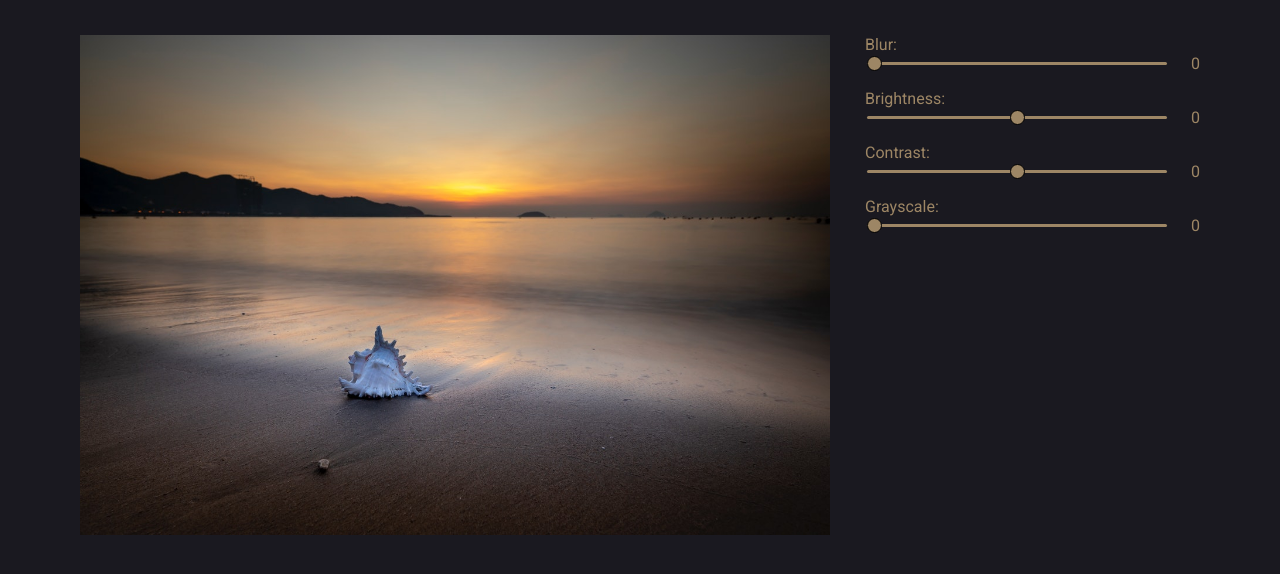
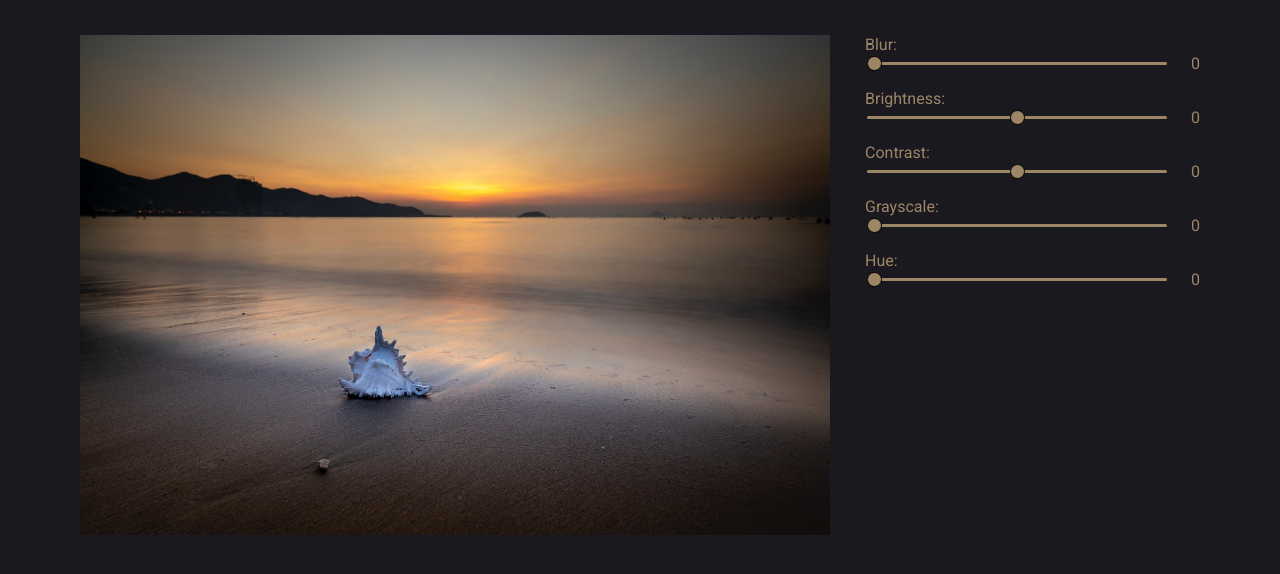
Before and after one commit to Evgenia-cyber/rs-js-photo-filter, a plain HTML site: page index.html in a window 1280 px wide. Drawn offline with Linux system fonts and the light colour scheme.

Commit message:
feat: add hue-rotate filter

```diff
--- a/index.html
+++ b/index.html
@@ -80,6 +80,20 @@
             <span class="filter-value">0</span>
           </div>
           <!-- ****** -->
+          <label for="hue-rotate">Hue: </label>
+          <div class="filter-container">
+            <input
+              class="filter"
+              type="range"
+              id="hue-rotate"
+              min="0"
+              max="360"
+              value="0"
+              data-size="deg"
+            />
+            <span class="filter-value">0</span>
+          </div>
+          <!-- ****** -->
         </div>
         <!-- /filters -->
       </div>
--- a/style.css
+++ b/style.css
@@ -11,6 +11,7 @@
   --brightness: 100%;
   --contrast: 100%;
   --grayscale: 0%;
+  --hue-rotate: 0deg;
 }
 
 body {
@@ -30,7 +31,8 @@ body {
 }
 .img {
   filter: blur(var(--blur)) brightness(var(--brightness))
-    contrast(var(--contrast)) grayscale(var(--grayscale));
+    contrast(var(--contrast)) grayscale(var(--grayscale))
+    hue-rotate(var(--hue-rotate));
 }
 
 /********* filter *********/
```
